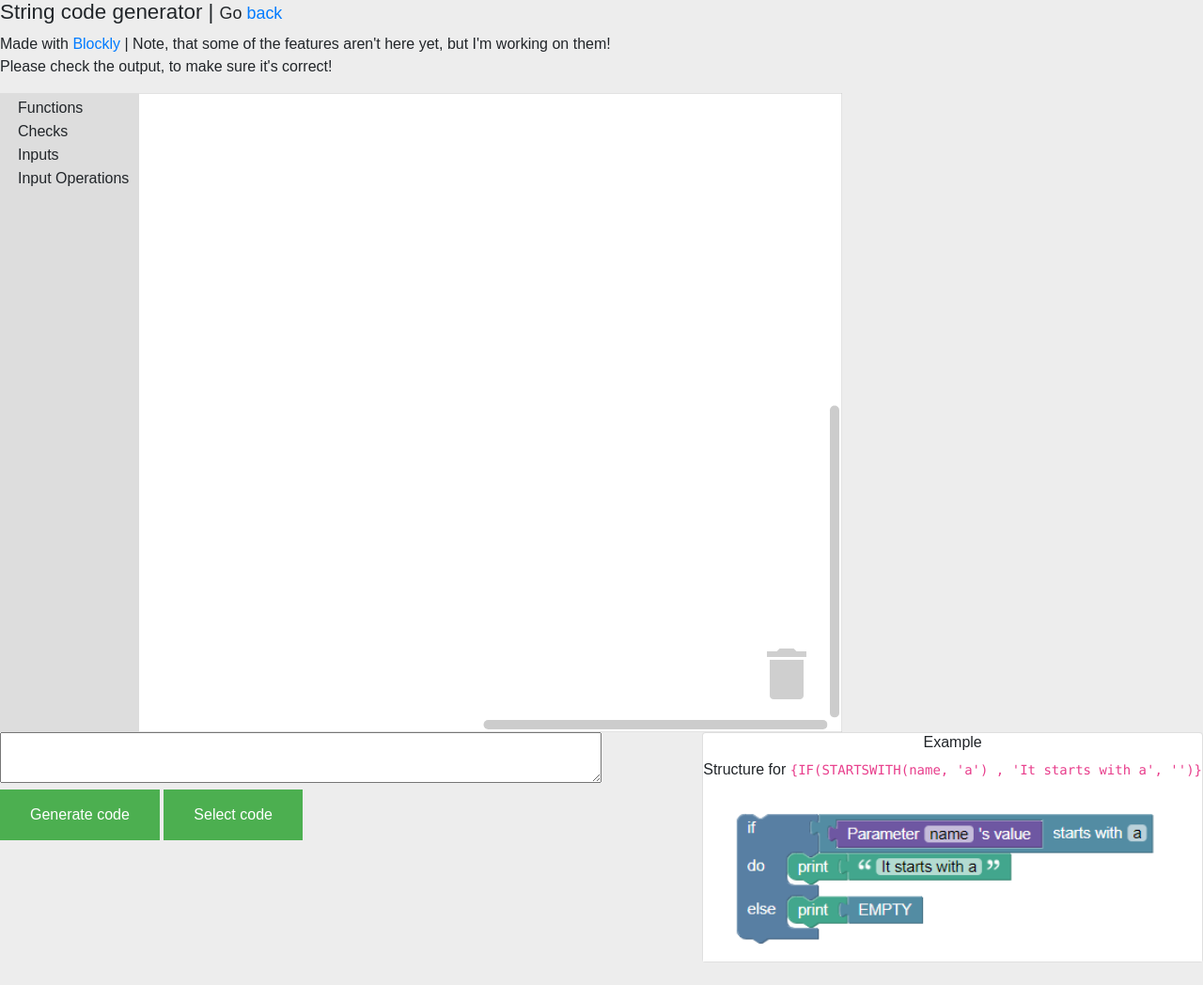
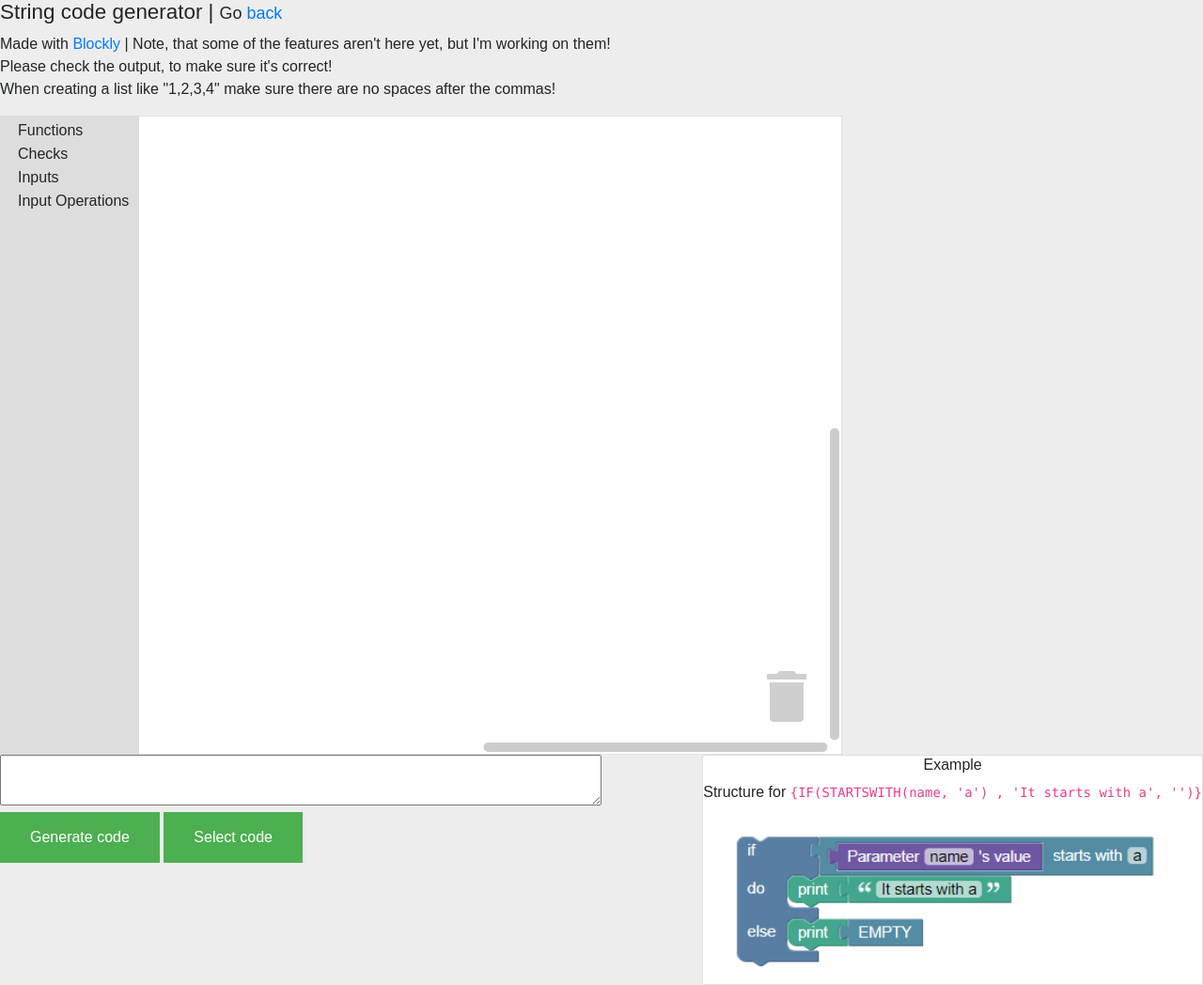
Before and after one commit to TOTHT0MI/translationhub, a plain HTML site: page codegenerator/index.html in a window 1280 px wide. Shown: the whole page at 94% size. Before the commit the page ends 1024 px from the top, so only its background shows below. Drawn offline with nearby package versions, Linux system fonts and the light colour scheme.

Commit message:
Added a warning msg

```diff
--- a/codegenerator/index.html
+++ b/codegenerator/index.html
@@ -34,7 +34,9 @@
 </head>
 <body>
   <h1>String code generator | <small>Go <a href="../index.html">back</a></small></h1>
-  <p>Made with <a href="https://developers.google.com/blockly" target="_blank">Blockly</a> | Note, that some of the features aren't here yet, but I'm working on them!<br>Please check the output, to make sure it's correct!</p>
+  <p>Made with <a href="https://developers.google.com/blockly" target="_blank">Blockly</a> | Note, that some of the features aren't here yet, but I'm working on them!<br>
+    Please check the output, to make sure it's correct!<br>
+    When creating a list like "1,2,3,4" make sure there are no spaces after the commas!</p>
   <div id="blocklyDiv" style="height: 680px; width: 70%; float: left; "></div>
   <div class="example">
     <div class="card">
```
